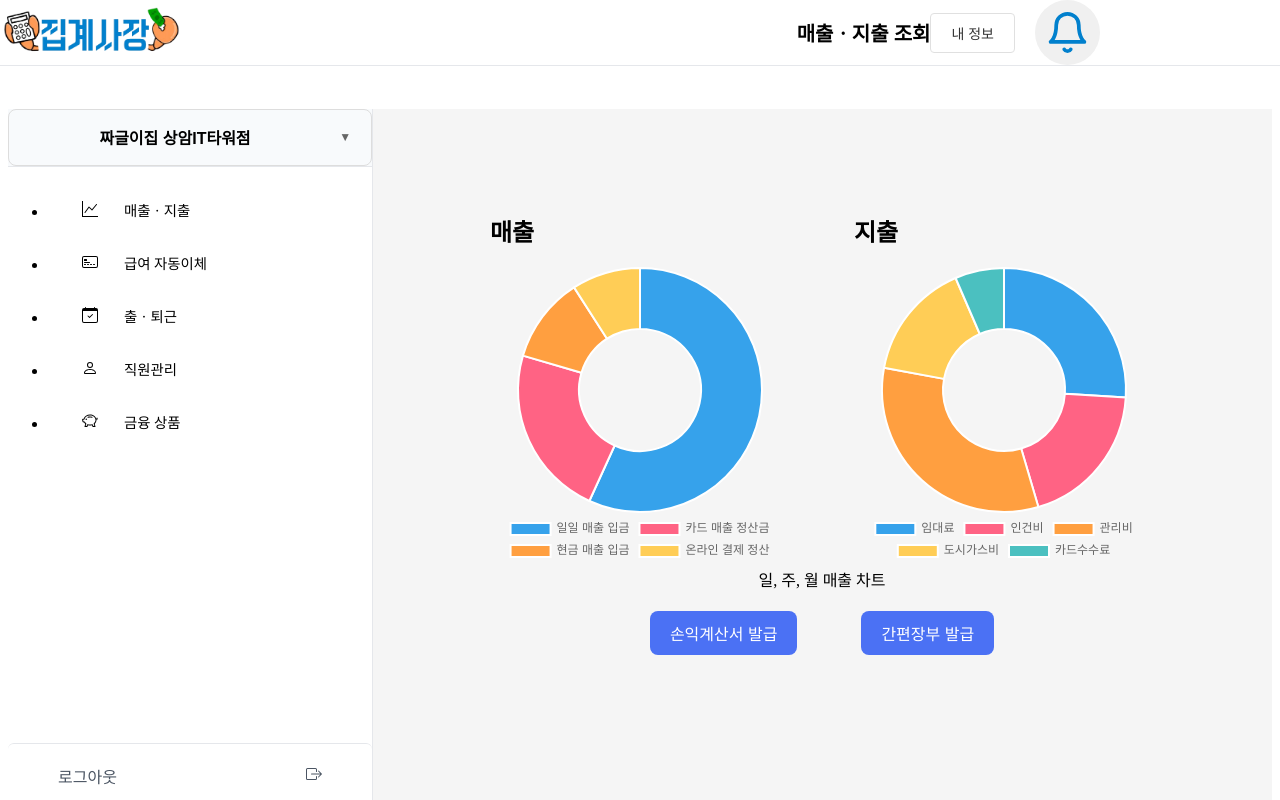
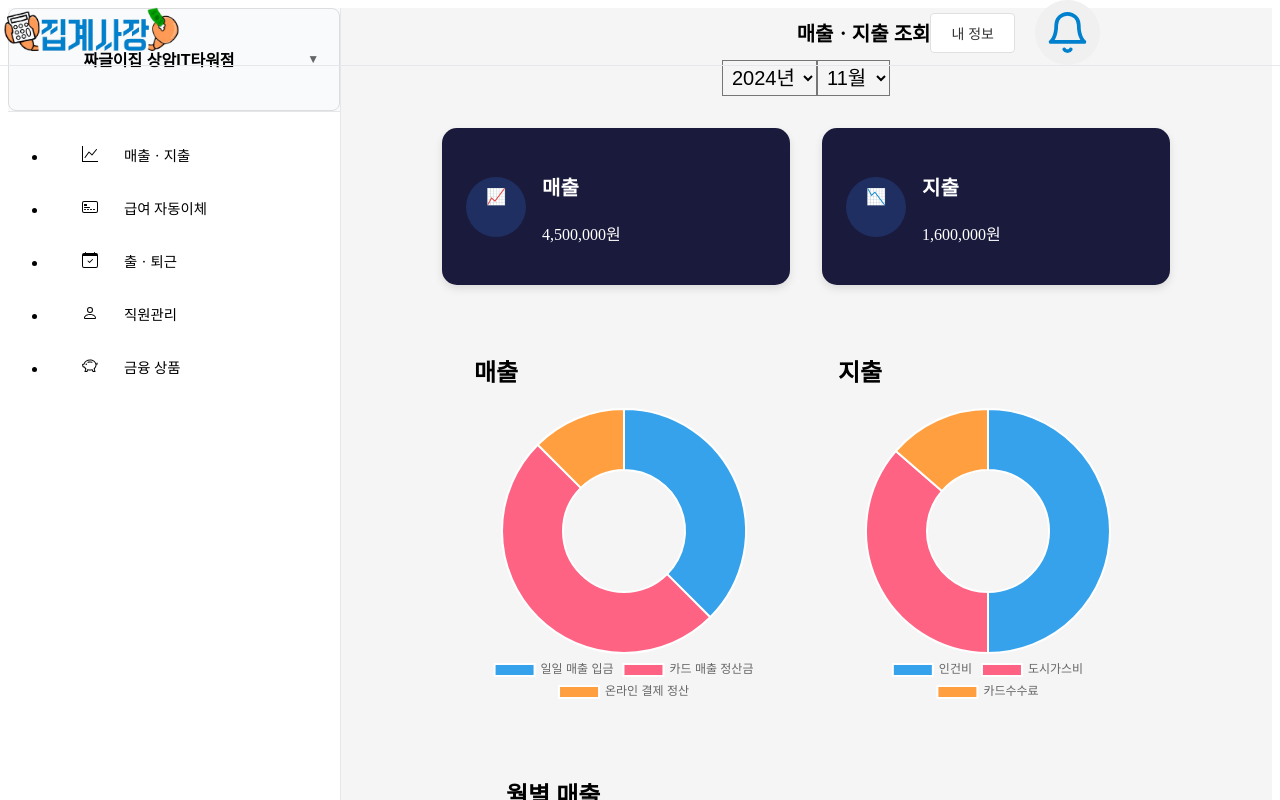
Before and after one commit to woorifisa-projects-3rd/MSA-FE, a Next.js app: page /transactions/analytics in a window 1280 px wide. Shown: the top 800 px of the page. Built offline with nearby package versions, Linux system fonts and the light colour scheme.

Commit message:
feat: 매출지출 그래프 페이지 구현

```diff
--- a/app/(with-sidebar)/transactions/analytics/page.js
+++ b/app/(with-sidebar)/transactions/analytics/page.js
@@ -1,67 +1,154 @@
 'use client';
 
-import React, { useState } from 'react';
-import { Doughnut } from 'react-chartjs-2';
+import React, { useState, useEffect } from 'react';
+import { Doughnut, Bar } from 'react-chartjs-2';
 import classes from "./page.module.css";
-import { Chart as ChartJS, ArcElement, Tooltip, Legend, Colors } from 'chart.js';
+import { Chart as ChartJS, ArcElement, BarElement, Tooltip, Legend, Colors, CategoryScale, LinearScale } from 'chart.js';
 import BaseButton from '@/components/button/base-button';
 
-ChartJS.register(ArcElement, Tooltip, Legend, Colors);
+ChartJS.register(ArcElement, BarElement, Tooltip, Legend, Colors, CategoryScale, LinearScale);
 
-const generateDummyData = () => {
-  return {
-    sales: [
-      { category: '일일 매출 입금', amount: 5000000 },
-      { category: '카드 매출 정산금', amount: 2000000 },
-      { category: '현금 매출 입금', amount: 1000000 },
-      { category: '온라인 결제 정산', amount: 800000 },
-    ],
-    expenses: [
-      { category: '임대료', amount: 2000000 },
-      { category: '인건비', amount: 1500000 },
-      { category: '관리비', amount: 2500000 },
-      { category: '도시가스비', amount: 1200000 },
-      { category: '카드수수료', amount: 500000 },
-    ],
-  };
+// 더미 데이터
+const dummyData = {
+  매출: [
+    { transactionDate: '2024-11-01', amount: '1500000', isDeposit: true, classficationCode: '일일 매출 입금'},
+    { transactionDate: '2024-11-10', amount: '1000000', isDeposit: true, classficationCode: '카드 매출 정산금' },
+    { transactionDate: '2024-10-20', amount: '500000', isDeposit: true, classficationCode: '현금 매출 입금' },
+    { transactionDate: '2024-10-01', amount: '1500000', isDeposit: true, classficationCode: '일일 매출 입금'},
+    { transactionDate: '2024-11-10', amount: '1000000', isDeposit: true, classficationCode: '카드 매출 정산금' },
+    { transactionDate: '2024-11-20', amount: '500000', isDeposit: true, classficationCode: '온라인 결제 정산' },
+  ],
+  지출: [
+    { transactionDate: '2024-10-05', amount: '300000', isDeposit: false, transactionType: 'card', classficationCode: '임대료' },
+    { transactionDate: '2024-11-15', amount: '800000', isDeposit: false, transactionType: 'cash', classficationCode: '인건비' },
+    { transactionDate: '2024-10-25', amount: '300000', isDeposit: false, transactionType: 'card', classficationCode: '관리비' },
+    { transactionDate: '2024-11-05', amount: '300000', isDeposit: false, transactionType: 'card', classficationCode: '인건비' },
+    { transactionDate: '2024-11-15', amount: '800000', isDeposit: false, transactionType: 'cash', classficationCode: '도시가스비' },
+    { transactionDate: '2024-11-25', amount: '300000', isDeposit: false, transactionType: 'card', classficationCode: '카드수수료' },
+  ],
+  '월별 매출': [1000000, 2000000, 1500000, 1700000, 1200000, 1800000, 1400000, 1300000, 1600000, 1900000, 1750000, 2100000],
+  총매출: 4500000,
+  총지출: 1600000
 };
 
 export default function SalesExpenses() {
-  const { sales, expenses } = generateDummyData();
+  const [data, setData] = useState(dummyData);
+  const [selectedYear, setSelectedYear] = useState(new Date().getFullYear());
+  const [selectedMonth, setSelectedMonth] = useState(new Date().getMonth() + 1);
 
+  // 선택된 년, 월에 따라 매출 지출 필터링
+  const filteredSales = data.매출.filter(
+    (item) => new Date(item.transactionDate).getFullYear() === selectedYear &&
+              new Date(item.transactionDate).getMonth() + 1 === selectedMonth
+  );
+  const filteredExpenses = data.지출.filter(
+    (item) => new Date(item.transactionDate).getFullYear() === selectedYear &&
+              new Date(item.transactionDate).getMonth() + 1 === selectedMonth
+  );
+
+// 매출 및 지출 카테고리별 합계 계산
+const calculateCategoryTotals = (items) => {
+    const categories = [...new Set(items.map(item => item.classficationCode))];
+    return categories.map(category => ({
+      category,
+      total: items
+        .filter(item => item.classficationCode === category)
+        .reduce((sum, item) => sum + parseInt(item.amount), 0)
+    }));
+  };
+
+  const salesCategoryTotals = calculateCategoryTotals(filteredSales);
+  const expensesCategoryTotals = calculateCategoryTotals(filteredExpenses);
+
+  // 매출 도넛형 차트 데이터
   const salesData = {
-    labels: sales.map(item => item.category),
+    labels: salesCategoryTotals.map(item => item.category),
     datasets: [
       {
-        label: '매출',
-        data: sales.map(item => item.amount),
+        label: '매출 카테고리별',
+        data: salesCategoryTotals.map(item => item.total),
         hoverOffset: 6,
       },
     ],
   };
 
+  // 지출 도넛형 차트 데이터
   const expensesData = {
-    labels: expenses.map(item => item.category),
+    labels: expensesCategoryTotals.map(item => item.category),
     datasets: [
       {
-        label: '지출',
-        data: expenses.map(item => item.amount),
+        label: '지출 카테고리별',
+        data: expensesCategoryTotals.map(item => item.total),
         hoverOffset: 6,
       },
     ],
   };
 
+  // 월별 매출 막대형 차트 데이터
+  const monthlySalesData = {
+    labels: ['1월', '2월', '3월', '4월', '5월', '6월', '7월', '8월', '9월', '10월', '11월', '12월'],
+    datasets: [
+      {
+        label: `${selectedYear}년 월별 매출`,
+        data: data['월별 매출'],
+      },
+    ],
+  };
+
   const options = {
-    responsive: true, // 반응형 동작
+    responsive: true,
     plugins: {
       legend: {
-        position: 'bottom' // 범례를 차트 하단에 배치
-      }
+        position: 'bottom',
+      },
     },
   };
 
   return (
     <div className={classes.container}>
+      <div className={classes.selectContainer}>
+        <select value={selectedYear} onChange={(e) => setSelectedYear(Number(e.target.value))}>
+          {[2024, 2023, 2022, 2021, 2020].map((year) => (
+            <option key={year} value={year}>
+              {year}년
+            </option>
+          ))}
+        </select>
+
+        <select value={selectedMonth} onChange={(e) => setSelectedMonth(Number(e.target.value))}>
+          {[...Array(12)].map((_, index) => (
+            <option key={index + 1} value={index + 1}>
+              {index + 1}월
+            </option>
+          ))}
+        </select>
+    </div>
+
+      {/* 매출/지출 합계 표시 */}
+    <div className={classes.summaryContainer}>
+    <div className={classes.card}>
+        <div className={classes.icon}>
+        📈
+        </div>
+        <div className={classes.textContainer}>
+        <h3>매출</h3>
+        <p>{dummyData.총매출.toLocaleString()}원</p>
+        </div>
+    </div>
+
+    <div className={classes.card}>
+        <div className={classes.icon}>
+        📉
+        </div>
+        <div className={classes.textContainer}>
+        <h3>지출</h3>
+        <p>{dummyData.총지출.toLocaleString()}원</p>
+        </div>
+    </div>
+    </div>
+
+
+      {/* 매출 및 지출 도넛형 차트 */}
       <div className={classes.chartContainer}>
         <div>
           <h2>매출</h2>
@@ -72,12 +159,17 @@ export default function SalesExpenses() {
           <Doughnut data={expensesData} options={options} />
         </div>
       </div>
-      <div className={classes.salesContainer}>
-        일, 주, 월 매출 차트
+
+      {/* 월별 매출 막대형 차트 */}
+      <div className={classes.barChartContainer}>
+        <h2>월별 매출</h2>
+        <Bar data={monthlySalesData} options={options} />
       </div>
+
+      {/* 서류 발급 버튼 */}
       <div className={classes.reportsContainer}>
-        <BaseButton text="손익계산서 발급"/>
-        <BaseButton text="간편장부 발급"/>
+        <BaseButton text="손익계산서 발급" />
+        <BaseButton text="간편장부 발급" />
       </div>
     </div>
   );
--- a/app/(with-sidebar)/transactions/analytics/page.module.css
+++ b/app/(with-sidebar)/transactions/analytics/page.module.css
@@ -2,19 +2,66 @@
     display: flex;
     flex-direction: column;
     align-items: center;
+    padding: 2rem;
+  }
+
+  .selectContainer select {
+    padding: 5px;
+    font-size: 20px;
+    background: transparent;
+  }
+
+  .summaryContainer {
+    display: flex;
+    gap: 2rem;
+    margin-top: 2rem;
+  }
+
+  .card {
+    background-color: #1a1a3d;
+    color: #ffffff;
+    display: flex;
+    align-items: center;
+    padding: 1.5rem;
+    border-radius: 15px;
+    box-shadow: 0 4px 8px rgba(0, 0, 0, 0.1);
+    min-width: 300px;
+    transition: transform 0.2s ease, box-shadow 0.2s ease;
+  }
+
+  .card:hover {
+    transform: translateY(-5px);
+    box-shadow: 0 6px 12px rgba(0, 0, 0, 0.15);
+  }
+
+  .icon {
+    background-color: rgba(59, 130, 246, 0.2);
+    width: 2.5rem;
+    height: 2.5rem;
+    border-radius: 50%;
+    padding: 10px;
+    margin-right: 1rem;
+    display: flex;
     justify-content: center;
-    padding: 2rem;
-}
+  }
 
-.chartContainer {
+  .textContainer h3 {
+    font-size: 20px;
+  }
+
+  .chartContainer {
     display: flex;
     gap: 4rem;
+    margin-top: 3rem;
+  }
+
+  .barChartContainer {
+    margin-top: 3rem;
+    width: 600px;
+  }
+
+  .reportsContainer {
     margin-top: 2rem;
-}
-
-.reportsContainer {
     display: flex;
-    justify-content: center;
-    gap: 4rem;
-    margin-top: 20px;
-}
+    gap: 2rem;
+  }
```
